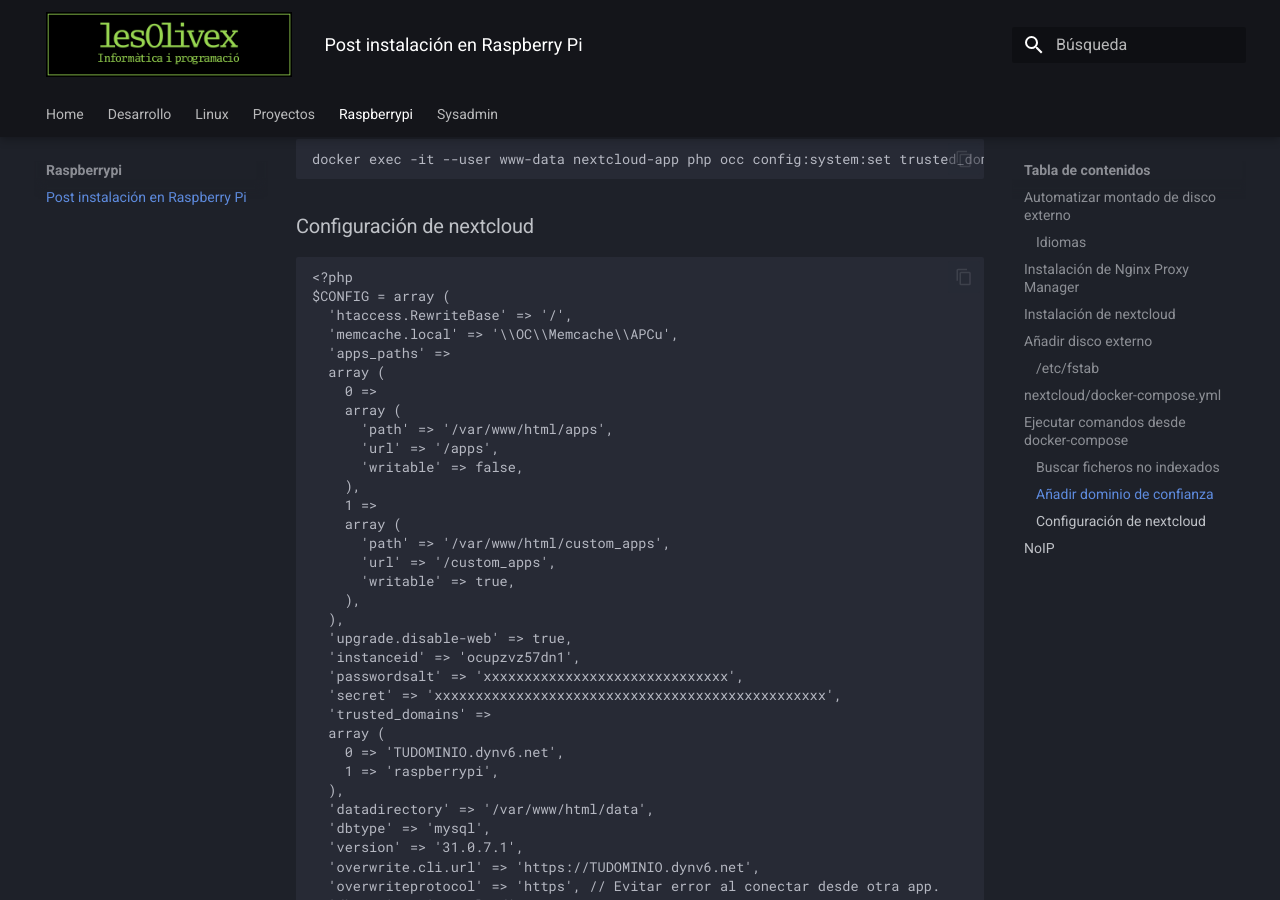
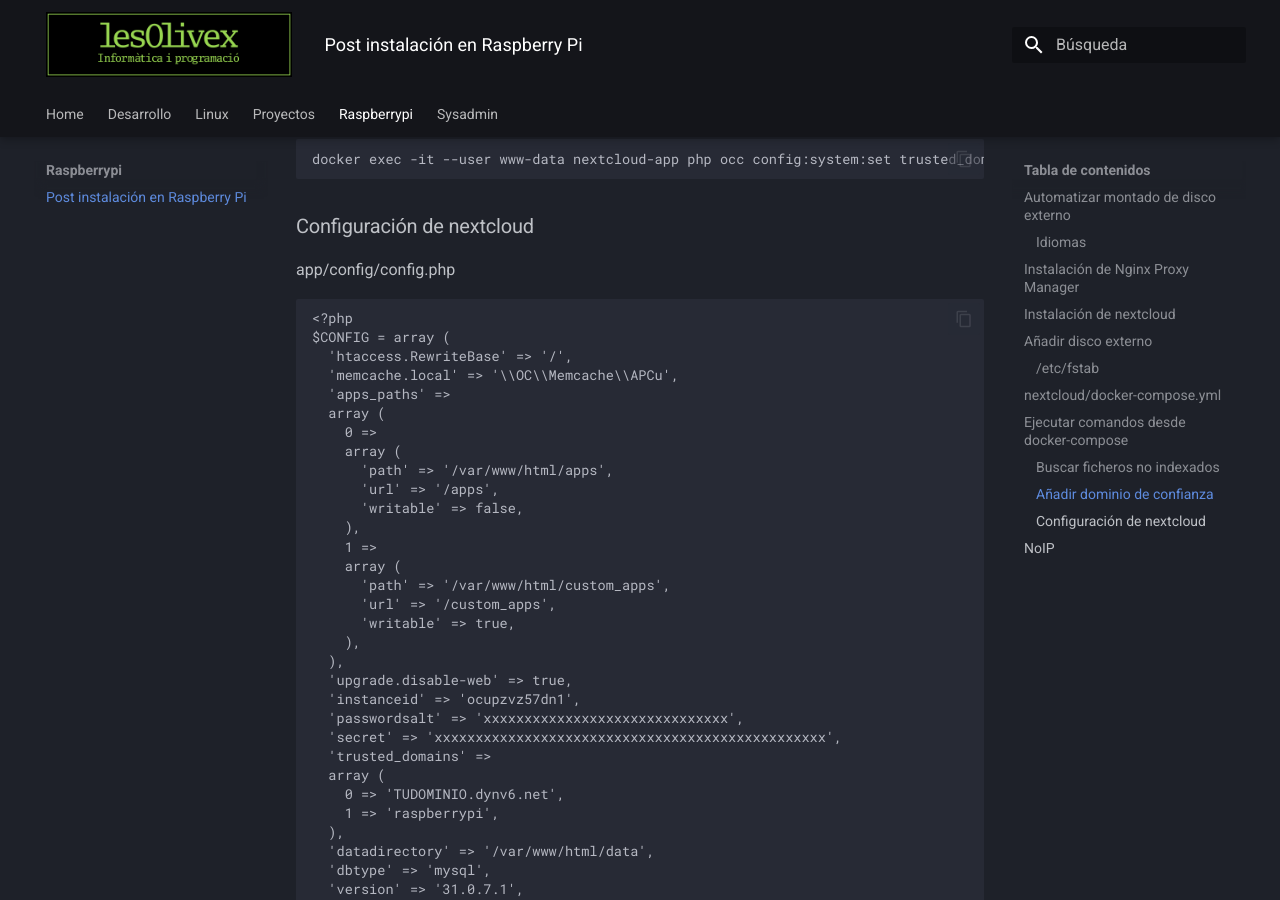
Before and after one commit to edumag/apuntes, an MkDocs documentation site: the page built from docs/raspberrypi/raspberrypi_post_isntalación.md, in a window 1280 px wide and 900 px high, scrolled down 2766 px. Built offline with MkDocs 1.6.1 and Material for MkDocs 9.7.7, drawn with Linux system fonts in a browser that asks for light colours.

Commit message:
Configuración de nextcloud

````diff
--- a/docs/raspberrypi/raspberrypi_post_isntalación.md
+++ b/docs/raspberrypi/raspberrypi_post_isntalación.md
@@ -126,6 +126,8 @@
 
 ### Configuración de nextcloud
 
+app/config/config.php
+
 ```
 <?php
 $CONFIG = array (
````
